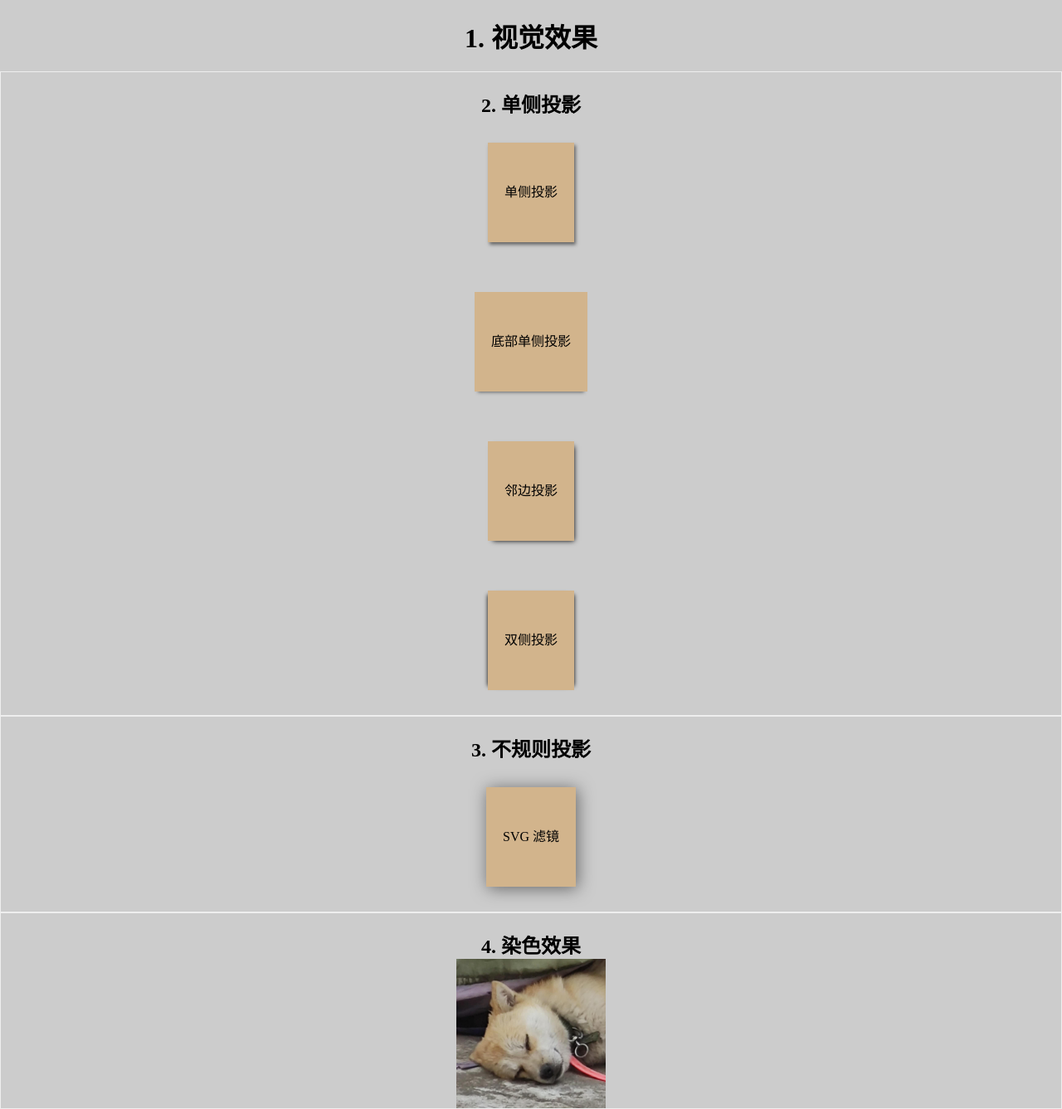
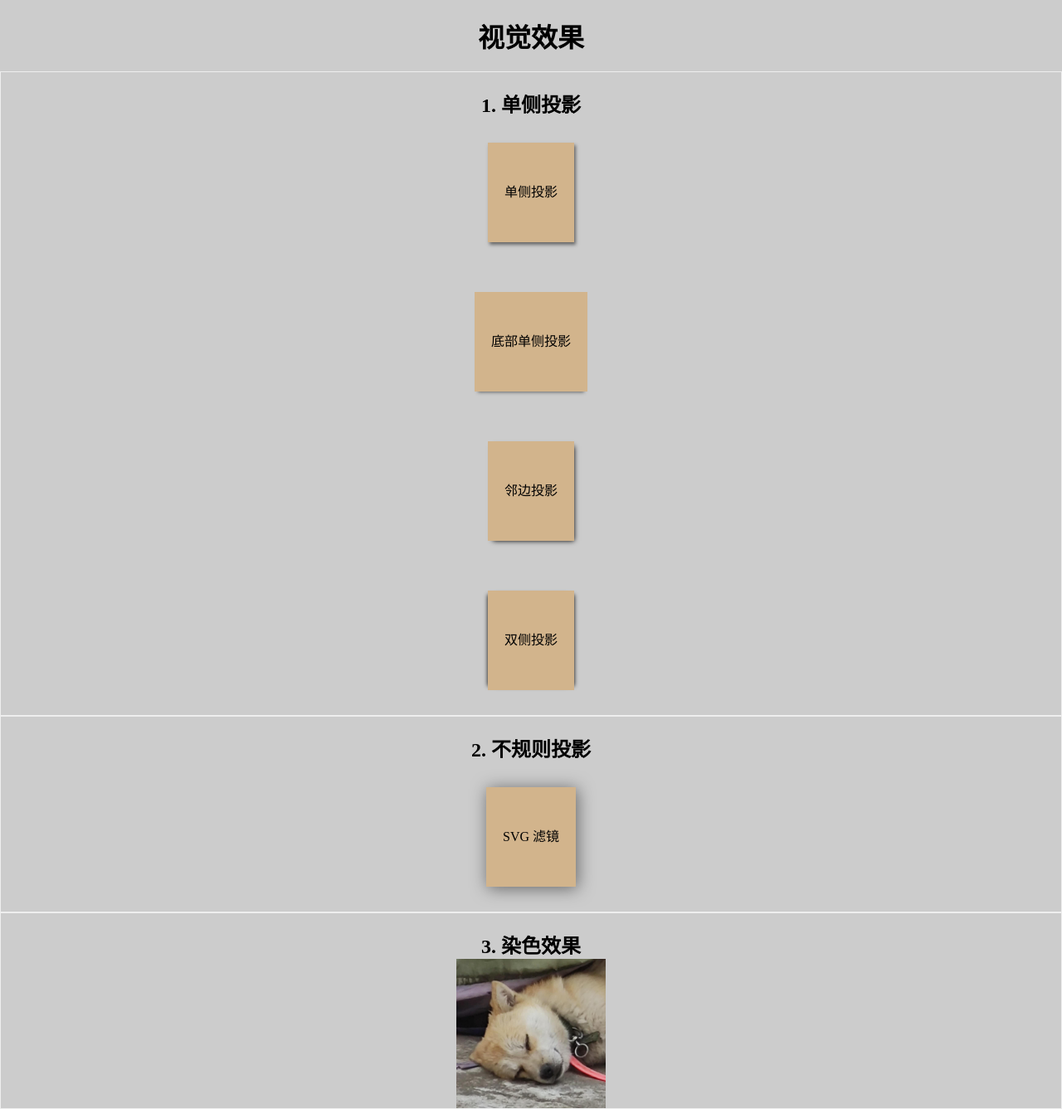
Before and after one commit to mcx2020/mcx-wheels, a website: page src/components/visual-effects.html in a window 1280 px wide. Shown: the whole page at 83% size. Drawn offline with Linux system fonts and the light colour scheme.

Commit message:
fix small bug

```diff
--- a/src/components/visual-effects.html
+++ b/src/components/visual-effects.html
@@ -70,22 +70,22 @@
 
 <body>
 	<header>
-		<h1>1. 视觉效果</h1>
+		<h1>视觉效果</h1>
 	</header>
 	<main>
 		<section>
-			<h2>2. 单侧投影</h2>
+			<h2>1. 单侧投影</h2>
 			<div class='common exercise1-1'>单侧投影</div>
 			<div class='common exercise1-2'>底部单侧投影</div>
 			<div class="common exercise1-3">邻边投影</div>
 			<div class="common exercise1-4">双侧投影</div>
 		</section>
 		<section>
-			<h2>3. 不规则投影</h2>
+			<h2>2. 不规则投影</h2>
 			<div class="common exercise2">SVG 滤镜</div>
 		</section>
 		<section>
-			<h2>4. 染色效果</h2>
+			<h2>3. 染色效果</h2>
 			<img src="../img/dog.jpg" alt="" style="width:180px">
 		</section>
 	</main>
```
